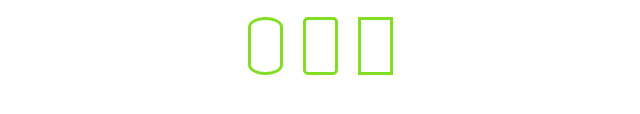
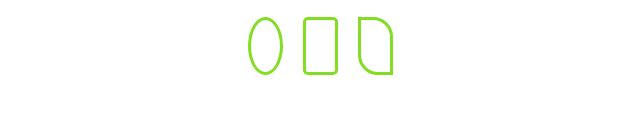
Before and after one commit to derangulacharan/mern_tasks, a plain HTML site: page ass_task-6.html in a window 1280 px wide. Shown: the part 300-414 px from the top of the page, 30-670 px from the left. Drawn offline with Linux system fonts and the light colour scheme.

Commit message:
Update ass_task-6.html

```diff
--- a/ass_task-6.html
+++ b/ass_task-6.html
@@ -70,7 +70,7 @@
            width: 80px;
            height: 50px;
            border: 3px solid rgb(129, 222, 35);
-           border-radius: 120px/70px;
+           border-radius: 50%;
         }
         .shape8{
            width: 80px;
@@ -82,7 +82,9 @@
            width: 80px;
            height: 50px;
            border: 3px solid rgb(129, 222, 35);
-
+           border-radius: 0 20px 0 20px;
+           -moz-border-radius: 0 20px 0 20px;
+           -webkit-border-radius:  0 20px 0 20px;
         }
     </style>
 </head>
```
